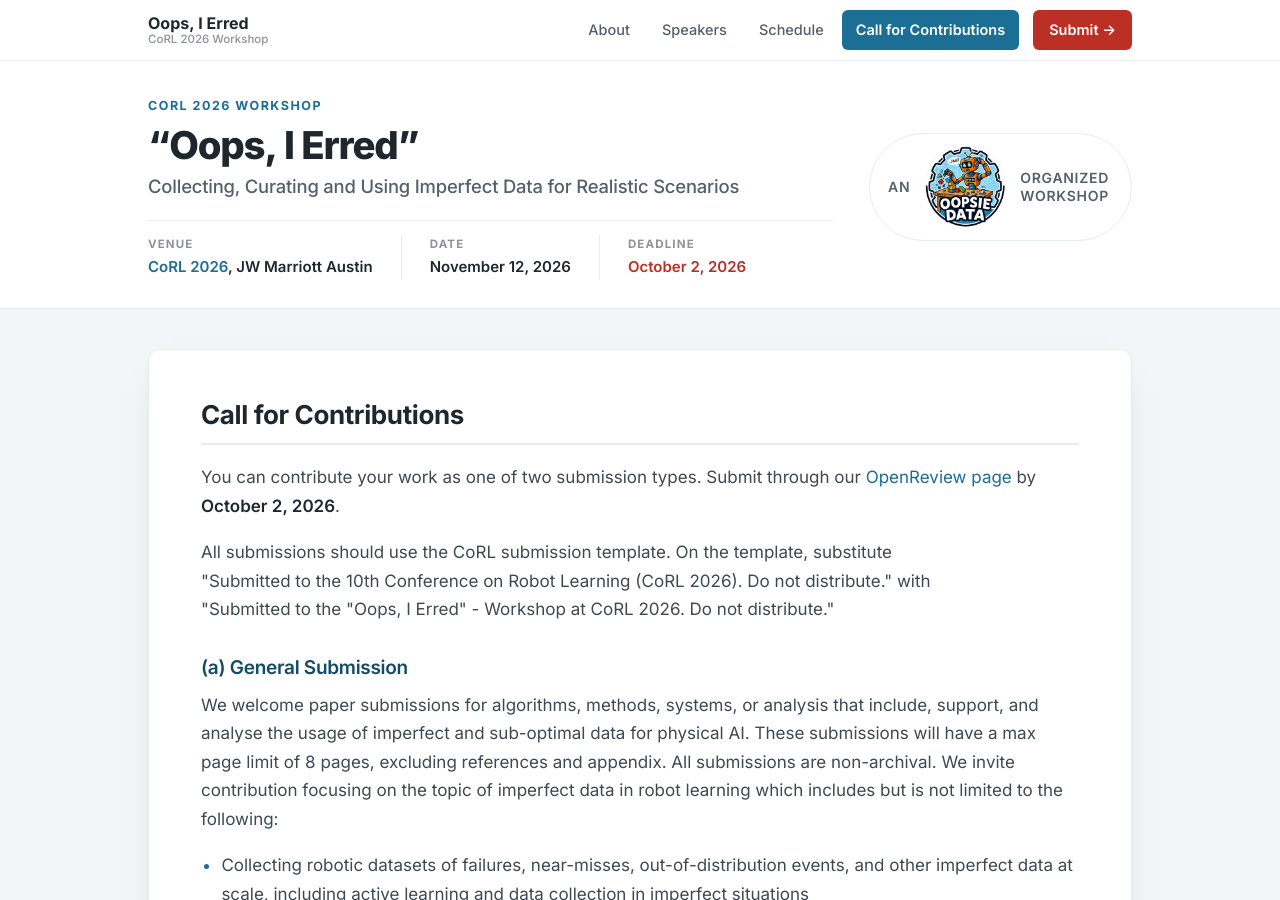
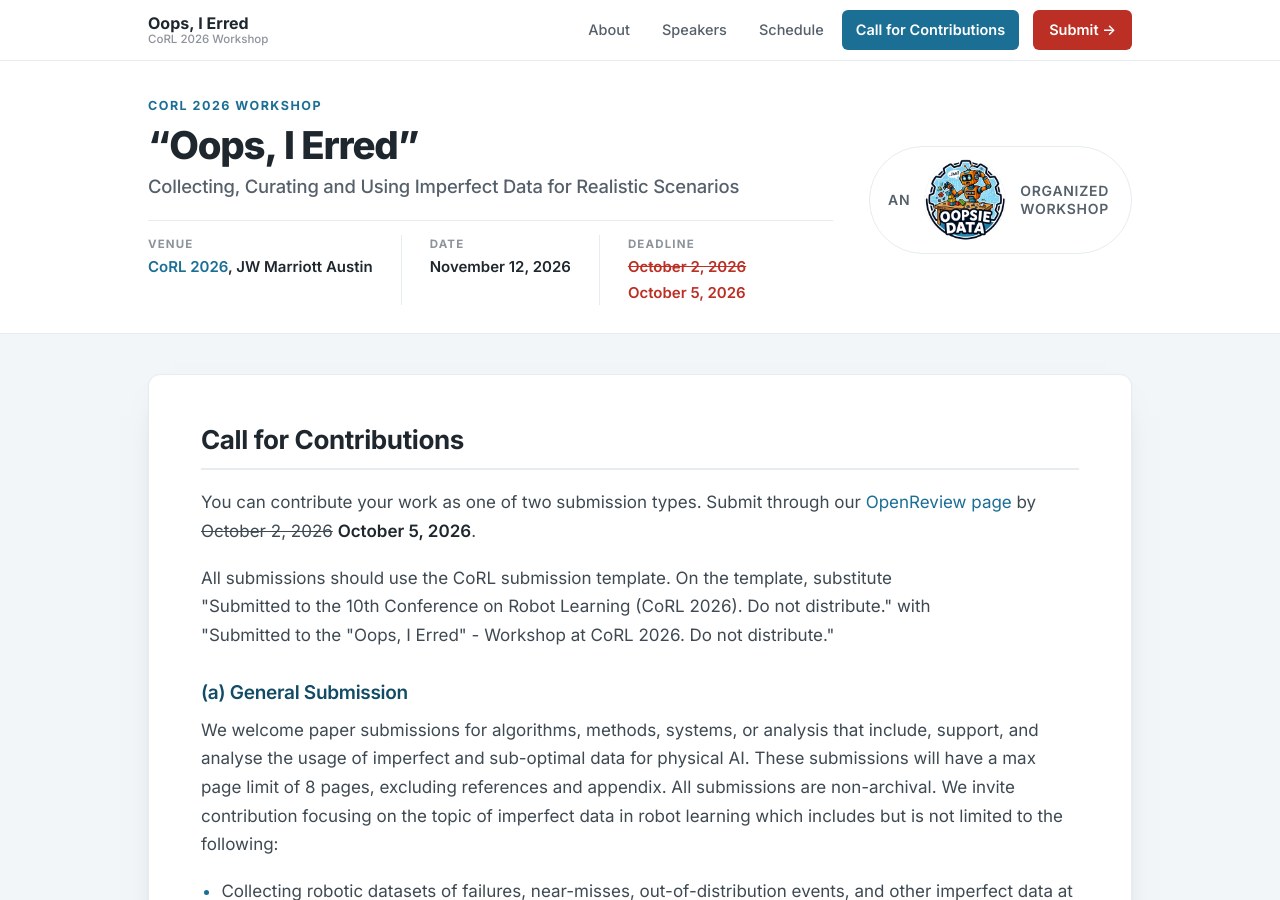
Before and after one commit to oopsie-data/workshop-webpage, a Jekyll site: the page built from submit.html, in a window 1280 px wide and 900 px high. Built offline with Jekyll 4.4.1, drawn with Linux system fonts in a browser that asks for light colours; nearby versions of some CDN libraries.

Commit message:
updated submission date

```diff
--- a/_layouts/default.html
+++ b/_layouts/default.html
@@ -49,7 +49,7 @@
     <ul class="hero-facts">
       <li><span class="fact-label">Venue</span><span class="fact-value"><a href="https://www.corl.org/">CoRL 2026</a>, JW Marriott Austin</span></li>
       <li><span class="fact-label">Date</span><span class="fact-value">November 12, 2026</span></li>
-      <li><span class="fact-label">Deadline</span><span class="fact-value is-deadline">October 2, 2026</span></li>
+      <li><span class="fact-label">Deadline</span><span class="fact-value is-deadline"><del>October 2, 2026</del> <br> October 5, 2026</span></li>
     </ul>
    </div>
 
--- a/submit.html
+++ b/submit.html
@@ -4,7 +4,7 @@ layout: default
 
 <h2>Call for Contributions</h2>
 
-<p>You can contribute your work as one of two submission types. Submit through our <a href="https://openreview.net/group?id=robot-learning.org/CoRL/2026/Workshop/Oopsie">OpenReview page</a> by <strong>October 2, 2026</strong>.</p>
+<p>You can contribute your work as one of two submission types. Submit through our <a href="https://openreview.net/group?id=robot-learning.org/CoRL/2026/Workshop/Oopsie">OpenReview page</a> by <del>October 2, 2026</del> <strong>October 5, 2026</strong>.</p>
 <p>All submissions should use the CoRL submission template. On the template, substitute <br>
   "Submitted to the 10th Conference on Robot Learning (CoRL 2026). Do not distribute." with <br>
   "Submitted to the "Oops, I Erred" - Workshop at CoRL 2026. Do not distribute." </p>
@@ -76,7 +76,7 @@ It does not matter if your submission is in the data or general track. However,
   <tbody>
     <tr>
       <td>Submission deadline</td>
-      <td>October 2, 2026</td>
+      <td><del style="text-decoration: line-through;">October 2, 2026</del> October 5, 2026</td>
     </tr>
     <tr>
       <td>Award nomination submission deadline</td>
```
